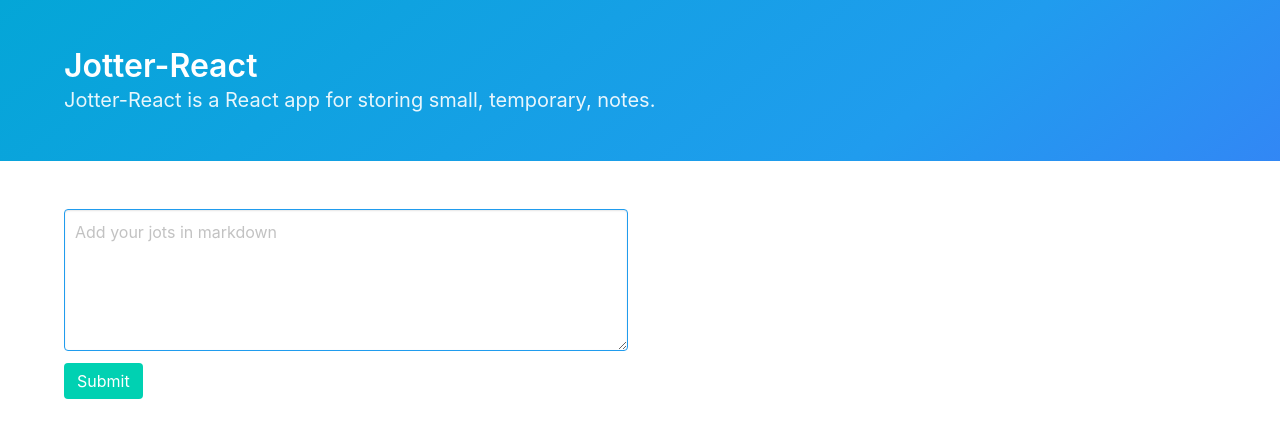
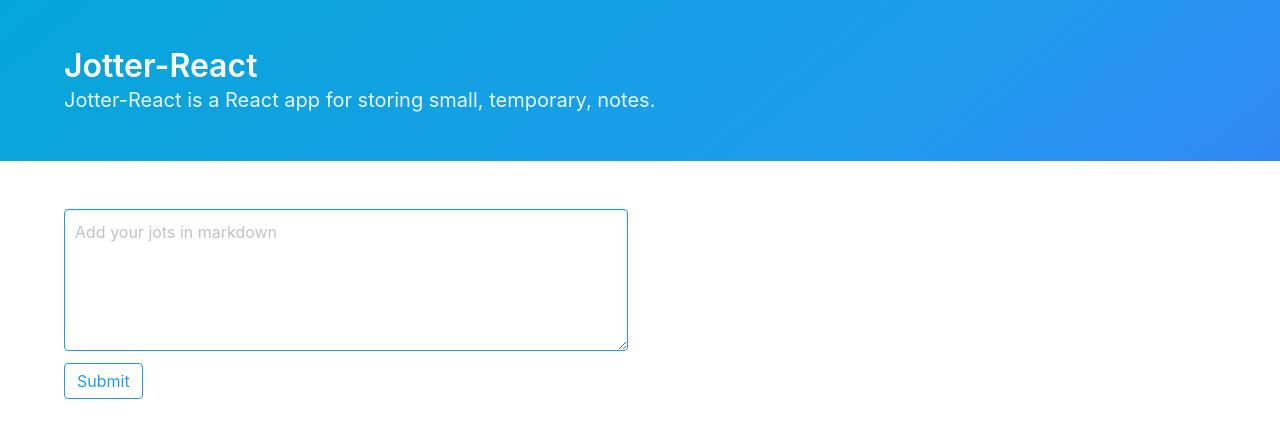
Before and after one commit to petermorgandev/coding-exercises, a React (Create React App) app: page / in a window 1280 px wide. Shown: the top 438 px of the page. Built offline with nearby package versions, Linux system fonts and the light colour scheme; the HTML template or start-up script is replaced by a standard one.

Commit message:
Update button color

```diff
--- a/src/components/AddJotForm.js
+++ b/src/components/AddJotForm.js
@@ -28,7 +28,7 @@ class AddJotForm extends Component {
         </div>
         <div className="field">
           <div className="control">
-            <button className="button is-primary" id="submitButton" onClick={this.onClick}>
+            <button className="button is-info is-outlined" id="submitButton" onClick={this.onClick}>
               Submit
             </button>
           </div>
```
